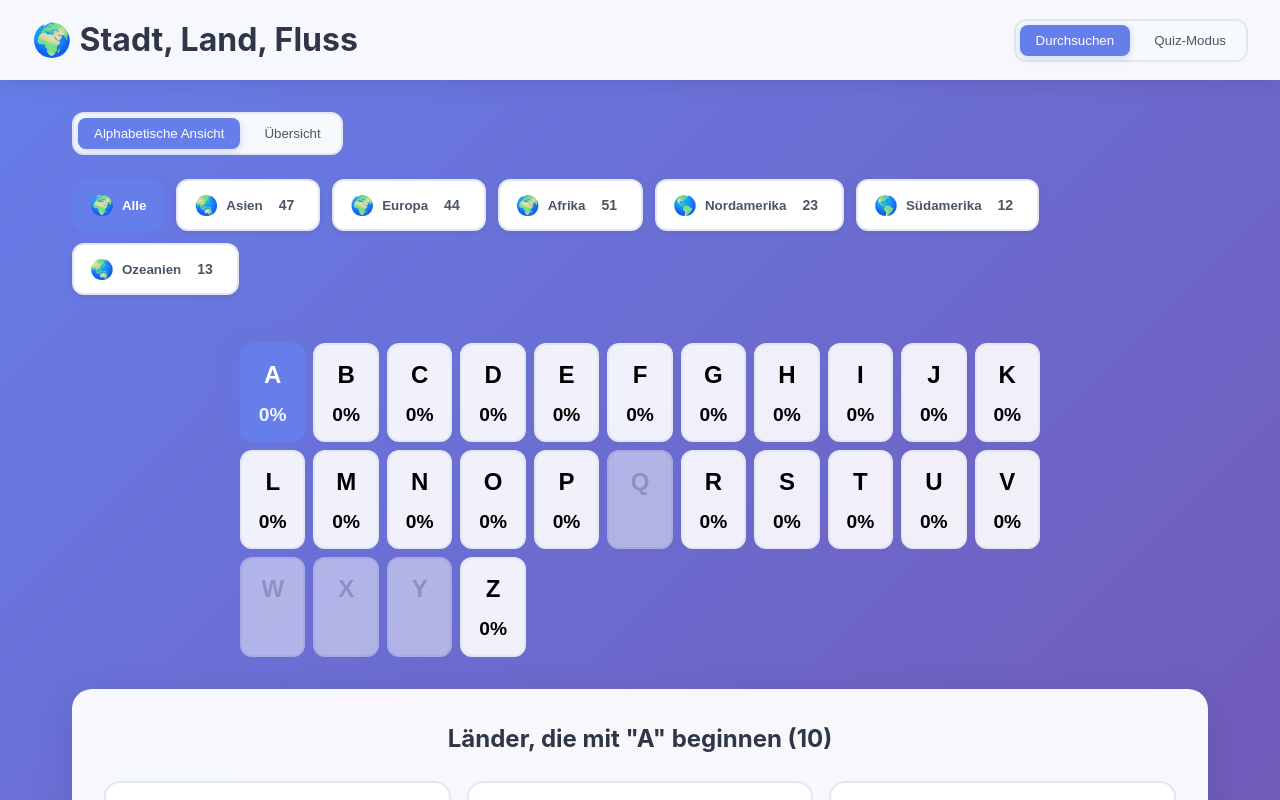
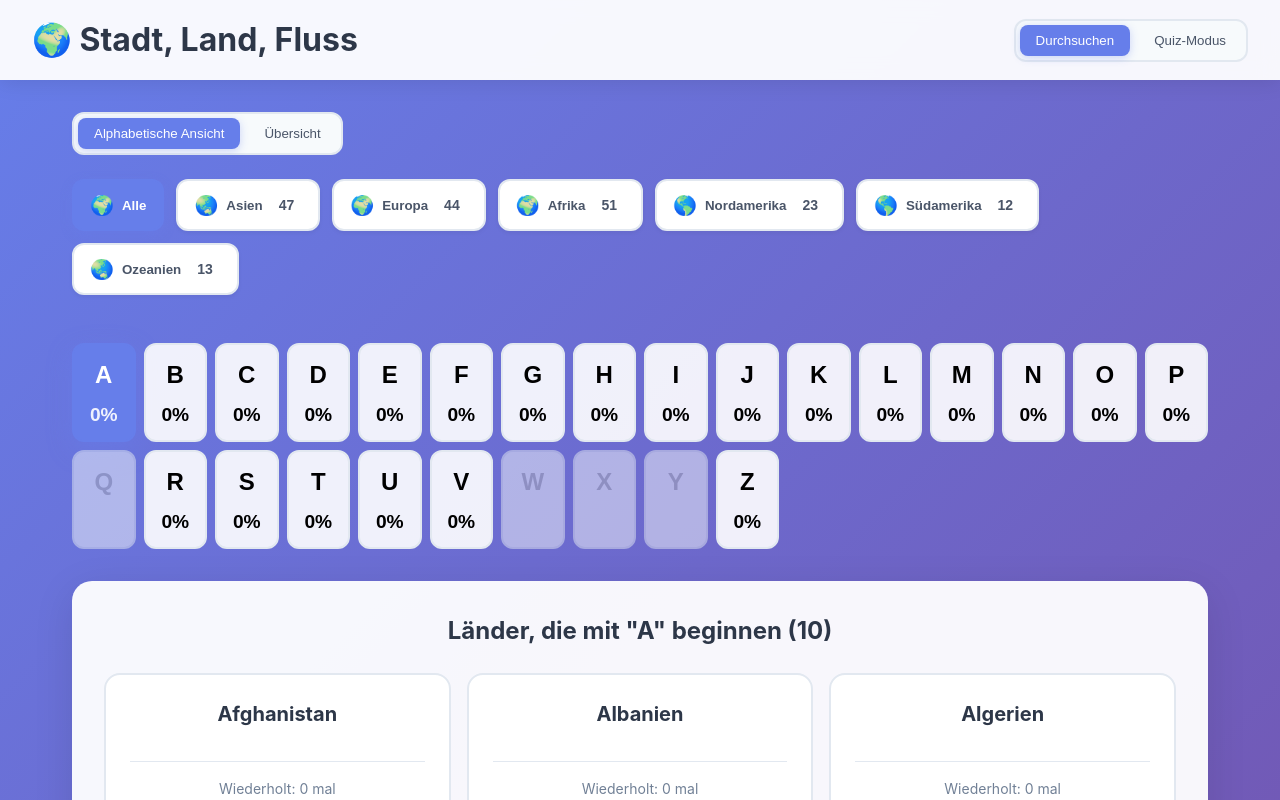
Before and after one commit to anne-tanne/stadt-land-fluss, a React (Vite) app: page / in a window 1280 px wide. Shown: the top 800 px of the page. Built offline with nearby package versions, Linux system fonts and the light colour scheme.

Commit message:
Make alphabet navigation left-aligned to match continent navigation width

```diff
--- a/src/App.css
+++ b/src/App.css
@@ -195,14 +195,15 @@ body {
 /* Alphabet Navigation */
 .alphabet-nav {
   margin-bottom: 2rem;
+  width: 100%;
 }
 
 .alphabet-grid {
   display: grid;
   grid-template-columns: repeat(auto-fit, minmax(60px, 1fr));
   gap: 0.5rem;
-  max-width: 800px;
-  margin: 0 auto;
+  width: 100%;
+  margin: 0;
 }
 
 .alphabet-btn {
```
